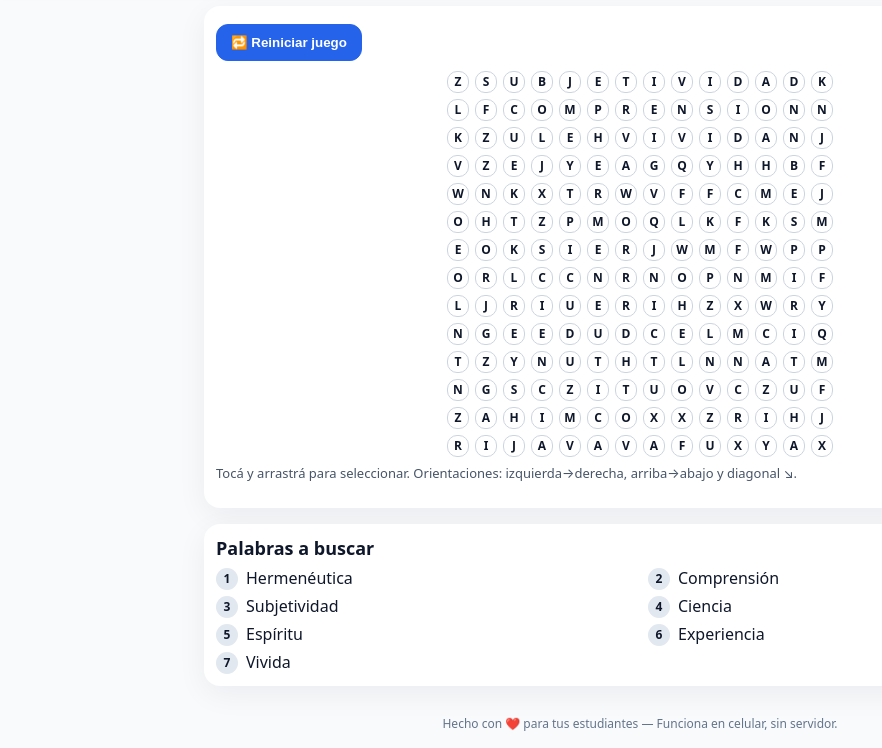
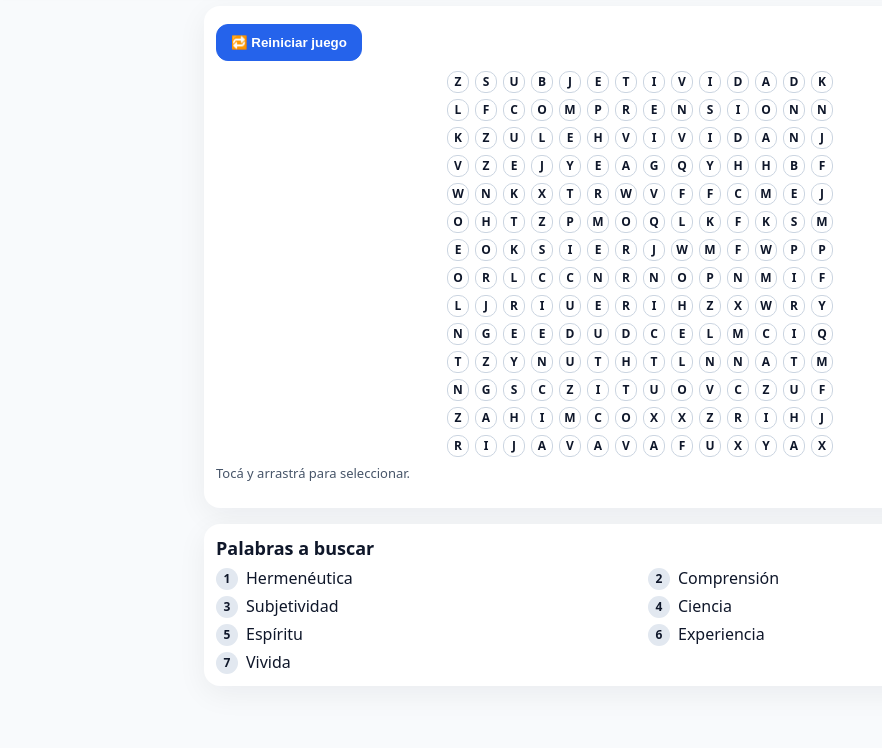
Before and after one commit to Aukan00/sopa-letras, a plain HTML site: page index.html in a window 1280 px wide. Shown: the part 68-816 px from the top of the page, without its empty margins (0-882 px from the left). Drawn offline with Linux system fonts and the light colour scheme.

Commit message:
Update index.html

```diff
--- a/index.html
+++ b/index.html
@@ -3,7 +3,7 @@
 <head>
 <meta charset="utf-8" />
 <meta name="viewport" content="width=device-width, initial-scale=1" />
-<title>Sopa de Letras 14×14</title>
+<title>Sopa de Letras</title>
 <style>
   :root{
     --accent:#2563eb;
@@ -91,7 +91,7 @@
     </div>
 
     <div id="grid" class="grid" aria-label="Sopa de letras"></div>
-    <p class="hint">Tocá y arrastrá para seleccionar. Orientaciones: izquierda→derecha, arriba→abajo y diagonal ↘.</p>
+    <p class="hint">Tocá y arrastrá para seleccionar.</p>
   </section>
 
   <section class="card legend">
@@ -100,7 +100,7 @@
   </section>
 </main>
 
-<div class="footer">Hecho con ❤️ para tus estudiantes — Funciona en celular, sin servidor.</div>
+<div class="footer"></div>
 
 <!-- Modal final -->
 <div class="modal" id="modalFin" role="dialog" aria-modal="true">
```
